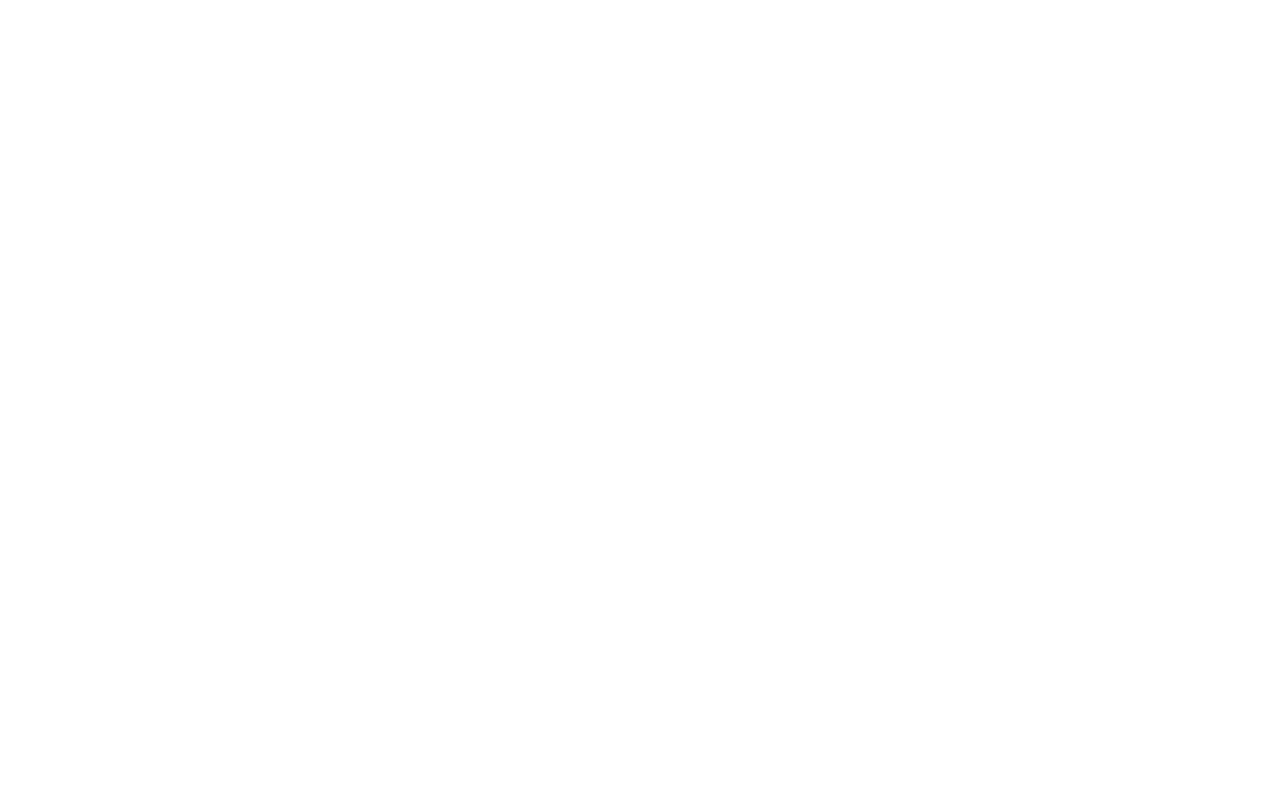
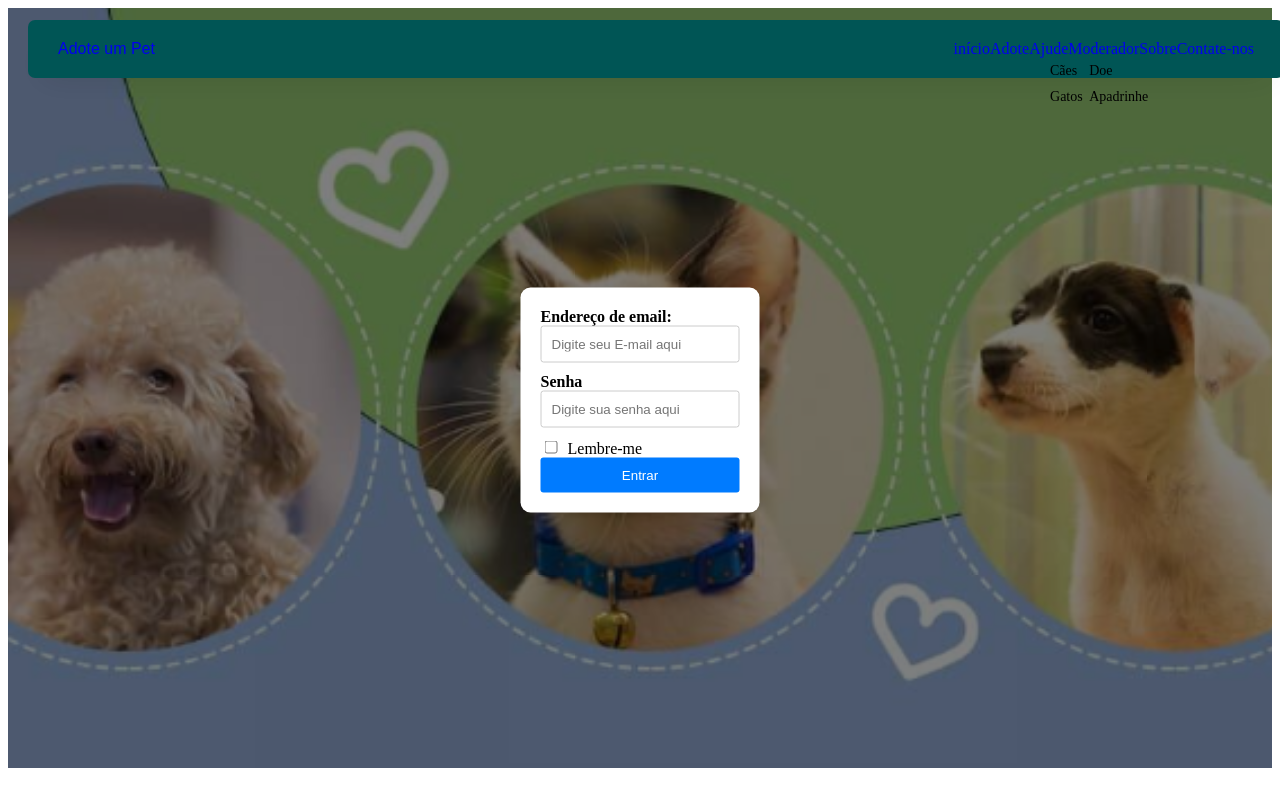
Before and after one commit to Jefersonvitorpereira/Projeto-AdoCao, an Angular app: page /login in a window 1280 px wide. Before the commit this address led to /. Built offline with nearby package versions, Linux system fonts and the light colour scheme.

Commit message:
fix: Melhoramento de rotas e identação de código

```diff
--- a/src/app/app-routing.module.ts
+++ b/src/app/app-routing.module.ts
@@ -5,12 +5,13 @@
 import { TelaInicialComponent } from './tela-inicial/tela-inicial.component';
 import { TelaModeradorLoginComponent } from './tela-moderador-login/tela-moderador-login.component';
 
+
 const routes: Routes = [
   { path: '', redirectTo: '/tela-inicial', pathMatch: 'full' },
   { path: 'menu', component: MenuComponent },
   { path: 'sobre', component: TelaSobreComponent },
   { path: 'tela-inicial', component: TelaInicialComponent },
-  { path: 'moderador-login', component: TelaModeradorLoginComponent },
+  { path: 'login', component:  TelaModeradorLoginComponent},
 
 ];
 
--- a/src/app/app.module.ts
+++ b/src/app/app.module.ts
@@ -5,9 +5,9 @@
 import { AppRoutingModule } from './app-routing.module';
 import { AppComponent } from './app.component';
 import { MenuComponent } from './menu/menu.component';
+import { TelaFundoComponent } from './tela-fundo/tela-fundo.component';
 import { TelaInicialComponent } from './tela-inicial/tela-inicial.component';
 import { TelaSobreComponent } from './tela-sobre/tela-sobre.component';
-import { TelaFundoComponent } from './tela-fundo/tela-fundo.component';
 import { TelaModeradorLoginComponent } from './tela-moderador-login/tela-moderador-login.component';
 
 
@@ -18,7 +18,7 @@
     TelaSobreComponent,
     TelaInicialComponent,
     TelaFundoComponent,
-    TelaModeradorLoginComponent,
+    TelaModeradorLoginComponent
 
 
   ],
--- a/src/app/menu/menu.component.html
+++ b/src/app/menu/menu.component.html
@@ -20,7 +20,7 @@
               <li><a href="#">Apadrinhe</a></li>
             </ul>
           </li>
-          <li><a routerLink="/moderador-login">Moderador</a></li>
+          <li><a routerLink="/login">Moderador</a></li>
           <li><a routerLink="/sobre">Sobre</a></li>
           <li><a routerLink="/contact">Contate-nos</a></li>
         </ul>
```
